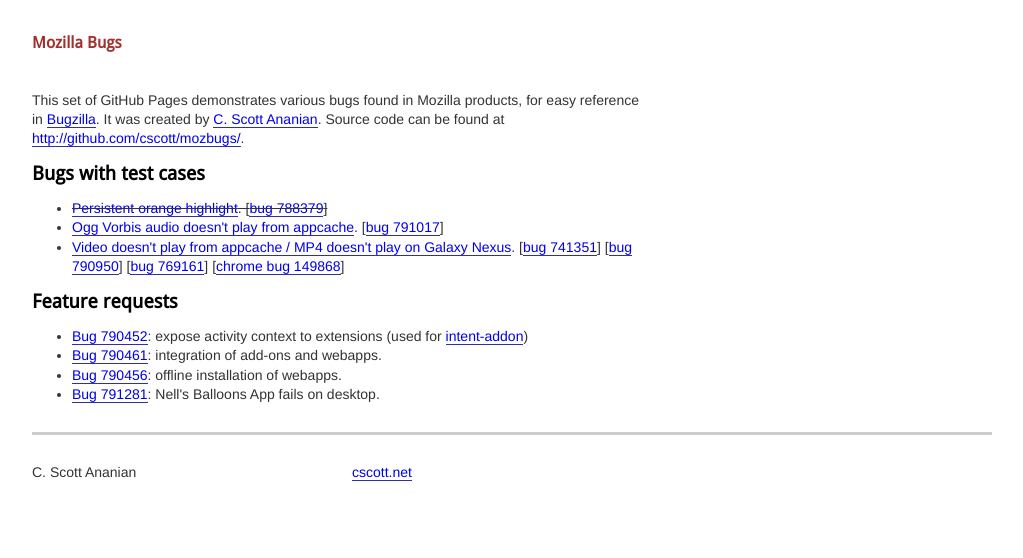
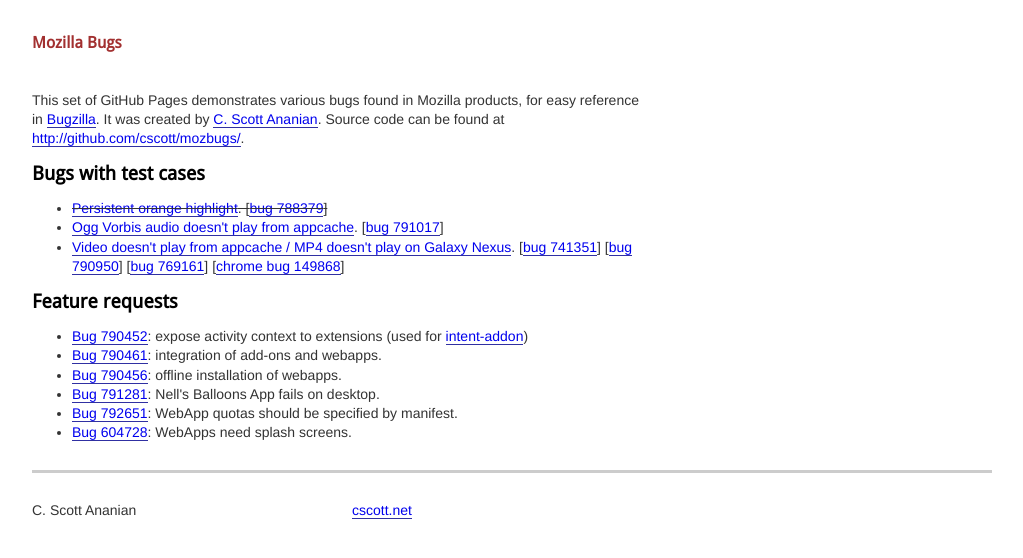
Before and after one commit to cscott/mozbugs, a Jekyll site: the page built from index.html, in a window 1280 px wide. Shown: the top 558 px of the page, without its empty margins (128-1151 px from the left). Built offline with Jekyll 4.4.1, drawn with Linux system fonts in a browser that asks for light colours.

Commit message:
Add two more bugs to the list.

```diff
--- a/index.html
+++ b/index.html
@@ -36,4 +36,6 @@
   <li><a href="https://bugzilla.mozilla.org/show_bug.cgi?id=790461">Bug 790461</a>: integration of add-ons and webapps.</li>
   <li><a href="https://bugzilla.mozilla.org/show_bug.cgi?id=790456">Bug 790456</a>: offline installation of webapps.</li>
   <li><a href="https://bugzilla.mozilla.org/show_bug.cgi?id=791281">Bug 791281</a>: Nell's Balloons App fails on desktop.</li>
+  <li><a href="https://bugzilla.mozilla.org/show_bug.cgi?id=792651">Bug 792651</a>: WebApp quotas should be specified by manifest.</li>
+  <li><a href="https://bugzilla.mozilla.org/show_bug.cgi?id=604728">Bug 604728</a>: WebApps need splash screens.</li>
 </ul>
```
